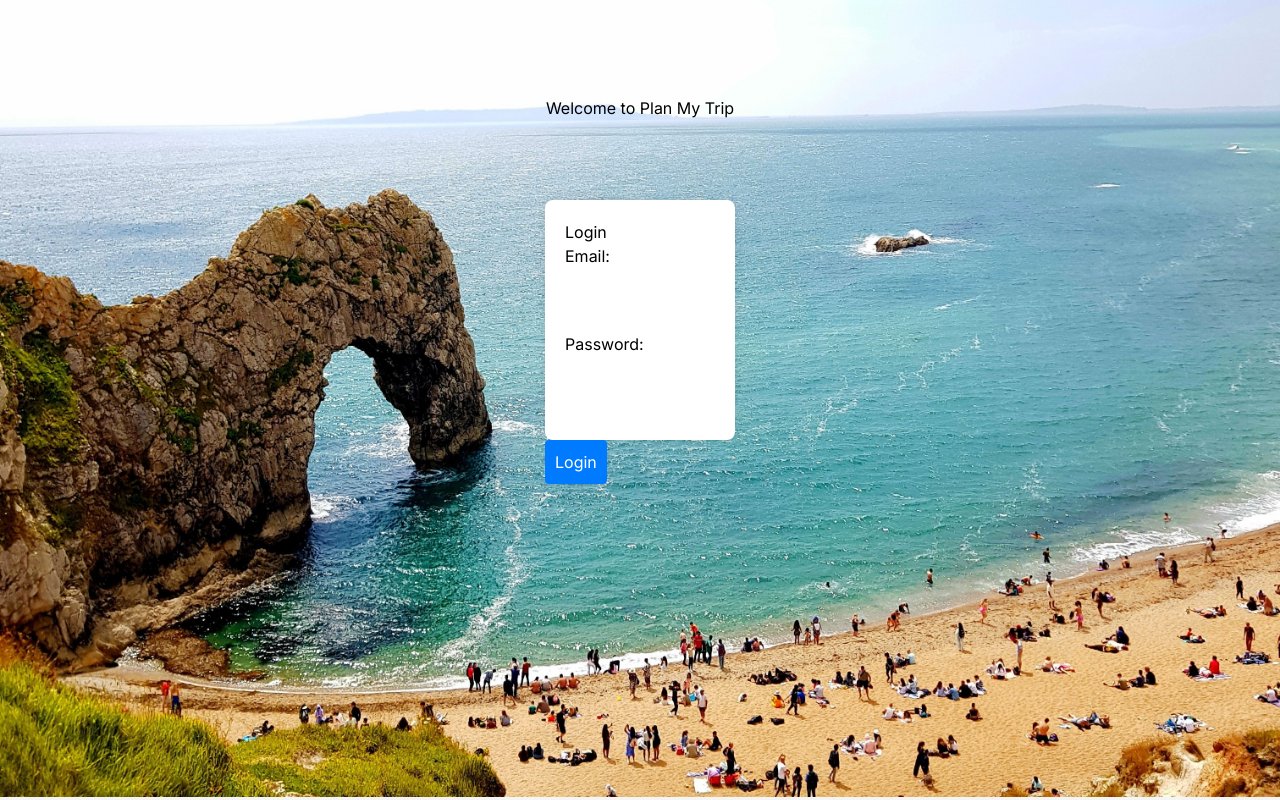
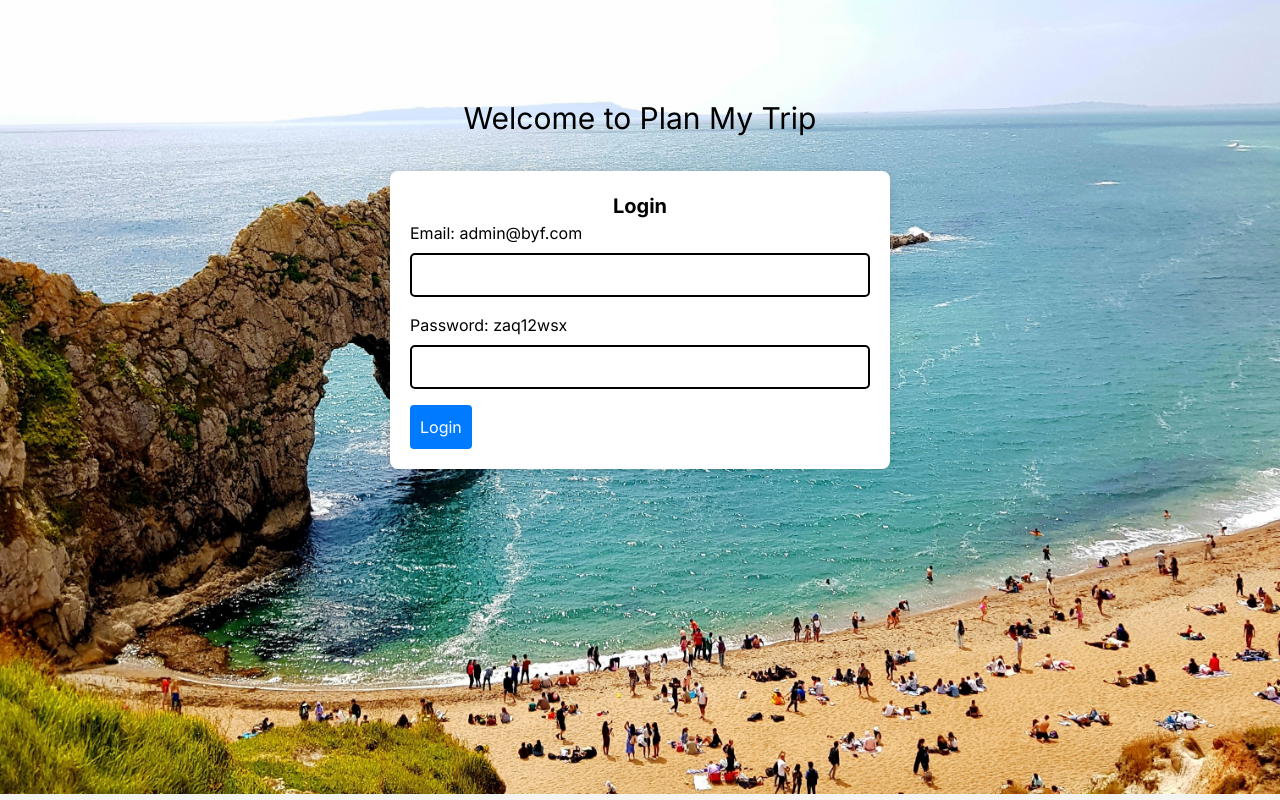
Before and after one commit to brishketukislay/book-your-flight, a Next.js app: page / in a window 1280 px wide. Built offline with nearby package versions, Linux system fonts and the light colour scheme.

Commit message:
login update

```diff
--- a/app/page.tsx
+++ b/app/page.tsx
@@ -1,5 +1,4 @@
 "use client"
-import Link from 'next/link'
 import { useState } from 'react';
 import styles from './users/home-page.module.css';
 import { useRouter } from 'next/navigation'
@@ -9,57 +8,55 @@ export default function Home() {
   const [password, setPassword] = useState('');
   const router = useRouter();
 
-  const handleSubmit = (e:Event) => {
-    router.push('/users');
+  const handleSubmit = (e: React.FormEvent<HTMLFormElement>) => {
     e.preventDefault();
 
-    // Validate email and password
     if (validateEmail(email) && password) {
-      // In a real-world scenario, you would perform authentication here
-      alert('Login successful!');
+      if (email === 'admin@byf.com' && password === 'zaq12wsx') {
+        sessionStorage.setItem('isLoggedIn', 'true');
         router.push('/users');
       } else {
-      alert('Please enter a valid email and password.');
+        alert('Invalid credentials.');
+      }
+    } else {
+      alert('Please enter valid credentials.');
     }
   };
 
-  const validateEmail = (email:string) => {
-    // Simple email validation regex
+  const validateEmail = (email: string) => {
     const emailRegex = /^[^\s@]+@[^\s@]+\.[^\s@]+$/;
     return emailRegex.test(email);
   };
 
   return (
     <main className="flex flex-col items-center p-24">
-      Welcome to Plan My Trip
-      {/* <div>
-        Already registeres?
-        <Link href="/users">Login Here</Link>
-      </div> */}
-      <div className={`mt-20 ${styles.loginContainer}`}>
-        {/* onSubmit= {()=>{router.push('/users');}} */}
-      <form className={styles.form}>
-        <h2>Login</h2>
-        <label className={styles.formLabel}>Email:</label>
-        <input className={styles.formInput}
+      <p className={styles.welcome}>Welcome to Plan My Trip</p>
+      <div className={`mt-15 ${styles.loginContainer}`}>
+        <form className={styles.form} onSubmit={handleSubmit}>
+          <h2 className={styles.login}>Login</h2>
+          <label className={styles.formLabel}>Email: admin@byf.com</label>
+          <input
+            className={styles.formInput}
             type="email"
             value={email}
             onChange={(e) => setEmail(e.target.value)}
             required
           />
 
-        <label className={styles.formLabel}>Password:</label>
-        <input className={styles.formInput}
+          <label className={styles.formLabel}>Password: zaq12wsx</label>
+          <input
+            className={styles.formInput}
             type="password"
             value={password}
             onChange={(e) => setPassword(e.target.value)}
             required
           />
+
+          <button className={styles.formButton} type="submit">
+            Login
+          </button>
         </form>
-      <button onClick= {()=>{router.push('/users');}} className={styles.formButton} type="submit">Login</button>
-
       </div>
-
     </main>
-  )
+  );
 }
--- a/app/users/Dashboard/dashboard.tsx
+++ b/app/users/Dashboard/dashboard.tsx
@@ -37,7 +37,6 @@ const Dashboard = () => {
   const [tripDetails,setTripDetails] = useState(tripData);
 
   function handleSortByValueChange(e:any) {
-    console.log("event",e.target.value);
     setSortByValue(e.target.value);
     let sortedTrips;
     switch (e.target.value) {
--- a/app/users/Header/header.tsx
+++ b/app/users/Header/header.tsx
@@ -1,9 +1,31 @@
-import React from 'react'
+"use client"
+import React, { useEffect } from 'react'
 import style from './header.module.css'
+import { useRouter } from 'next/navigation'
 
 const Header = () => {
+  const isLoggedIn = sessionStorage.getItem('isLoggedIn');
+  const router = useRouter();
+  function handleSignOut(){
+    sessionStorage.removeItem("isLoggedIn");
+    router.push('/')
+  }
+  useEffect(() => {
+    if (!isLoggedIn) {
+      router.push('/');
+    }
+  }, [isLoggedIn, router]);
+
+  if (!isLoggedIn) {
+    // Redirect logic can also be handled by returning a different component or using Next.js's 'next/router' 'replace' method
+    return null;
+  }
   return (
-    <header className={style.header}>My Travel Planner</header>
+    <header className={style.header}>My Travel Planner
+    <button className={style.signout} onClick={handleSignOut}>
+      Sign Out
+    </button>
+    </header>
   )
 }
 
--- a/app/users/NavBar/navBar.tsx
+++ b/app/users/NavBar/navBar.tsx
@@ -14,7 +14,7 @@ const NavBar = () => {
         <div className={pathname == '/users/travel-planner'?`${style.navElement} ${style.active}`:style.navElement }>
             <Link href='/users/travel-planner'>Travel Planner</Link>
         </div>
-        <div className={pathname == '/users/feedback'?`${style.navElement} ${style.active}`:style.navElement }>
+        {/* <div className={pathname == '/users/feedback'?`${style.navElement} ${style.active}`:style.navElement }>
                 <Link href='/users/feedback'>Feedback</Link>
             </div>
             <div className={pathname == '/users/support'?`${style.navElement} ${style.active}`:style.navElement }>
@@ -22,7 +22,7 @@ const NavBar = () => {
             </div>
             <div className={pathname == '/users/sharing-collabs'?`${style.navElement} ${style.active}`:style.navElement }>
                 <Link href='/users/sharing-collabs'>Sharing & Collabs</Link>
-        </div>
+            </div> */}
     </div>
   )
 }
--- a/app/users/flight-details/FlightDetails.tsx
+++ b/app/users/flight-details/FlightDetails.tsx
@@ -38,11 +38,13 @@ const flightData = [
 const FlightDetails: React.FC<FlightDetailsProps> = ({ isChecked, selectedDate, formData }) => {
   const [selectedFlightNumber, setSelectedFlightNumber] = useState('');
   function bookTrip(flightNumber?:string): void {
+    if(selectedFlightNumber && selectedFlightNumber !== null)
     window.confirm(`Congratulations! Your flight ${selectedFlightNumber} has been booked.`);
+  else
+  alert("Please select your flight");
   }
 
   function handleRadioChange(flightNumber: string): void {
-    console.log('flightNumber',flightNumber);
     setSelectedFlightNumber(flightNumber);
   }
 
--- a/app/users/home-page.module.css
+++ b/app/users/home-page.module.css
@@ -2,8 +2,8 @@
     margin-left: 220px;
 }
 .headerMsg{
-    margin-top: 50px;
-    margin-bottom: 15px;
+    margin-top: 60px;
+    margin-bottom: 5px;
     font-weight: 500;
     font-size: 30px;
     text-shadow: 0 0 10px #fff, 0 0 20px #fff, 0 0 42px #ffffff, 0 0 82px #141414, 0 0 92px #0fa;
@@ -35,6 +35,8 @@
     padding: 20px;
     border-radius: 8px;
     box-shadow: 0 0 10px rgba(0, 0, 0, 0.1);
+    width: 500px;
+    margin-bottom: 10px;
   }
 
   .formLabel {
@@ -45,6 +47,8 @@
   .formInput {
     padding: 8px;
     margin-bottom: 16px;
+    border: 2px solid black;
+    width: 100%;
   }
 
   .formButton {
@@ -59,3 +63,12 @@
   .formButton:hover {
     background-color: #0056b3;
   }
+  .login{
+    font-weight: bolder;
+    font-size: 20px;
+    text-align: center;
+  }
+  .welcome{
+    font-size: 30px;
+    margin-bottom: 30px;
+  }
--- a/app/users/page.tsx
+++ b/app/users/page.tsx
@@ -1,52 +1,15 @@
 "use client"
-import React, { useCallback, useEffect, useState } from 'react';
-import style from './home-page.module.css'
+import React from 'react';
 import NavBar from './NavBar/navBar'
 import Header from './Header/header';
 import Footer from './Footer/footer';
-import { Calendar } from '@natscale/react-calendar';
 import Dashboard from './Dashboard/dashboard';
 
 const HomePage = () => {
-  const [value, setValue] = useState();
-
-  const onChange = useCallback(
-    (value:any) => {
-      setValue(value);
-    },
-    [setValue],
-  );
-  // const [cityData, setCityData] = useState(null);
-  // useEffect(() => {
-  //   const fetchData = async () => {
-  //     try {
-  //       const res = await fetch("https://restcountries.com/v2/all");
-
-  //       if (!res.ok) {
-  //         throw new Error("Data not available");
-  //       }
-
-  //       const data = await res.json();
-  //       setCityData(data);
-  //     } catch (error) {
-  //       console.error("Error fetching data:");
-  //       // Handle the error accordingly
-  //     }
-  //   };
-
-  //   fetchData();
-  // }, []); // Empty dependency array ensures useEffect runs only once on mount
-
   return (
     <div>
       <Header />
       <NavBar />
-      {/* {cityData ? (
-        <pre>{JSON.stringify(cityData, null, 2)}</pre>
-      ) : (
-        <p>Loading...</p>
-      )} */}
-       {/* <Calendar value={value} onChange={onChange} /> */}
        <Dashboard/>
       <Footer />
     </div>
--- a/app/users/travel-planner/page.tsx
+++ b/app/users/travel-planner/page.tsx
@@ -42,7 +42,6 @@ const TravelPlanner = () => {
     }
     else
       alert("Please fill the valid details");
-    console.log('submitted', submitted, 'n', selectedReturnDate)
   };
 
   const handleDateChange = (date: any) => {
@@ -56,10 +55,6 @@ const TravelPlanner = () => {
   const handleReturnDate = (date: any) => {
     setReturnDate(date);
   };
-
-  console.log('selected date', selectedDate, selectedReturnDate);
-  console.log('checked', isChecked);
-
   return (
     <>
       <Header />
--- a/app/users/travel-planner/travel-planner.module.css
+++ b/app/users/travel-planner/travel-planner.module.css
@@ -4,7 +4,7 @@
     margin: 10px;
 }
 .cardScroll{
-  height: 480px;
+  height: 435px;
   overflow: scroll;
 }
 .cardScroll::-webkit-scrollbar{
```
Also changed, not shown: app/mock-data/trip-data.json (deleted, +0 -14 lines), app/users/Header/header.module.css (+12 -0 lines). Lines whose indentation alone changed are shown as unchanged.
